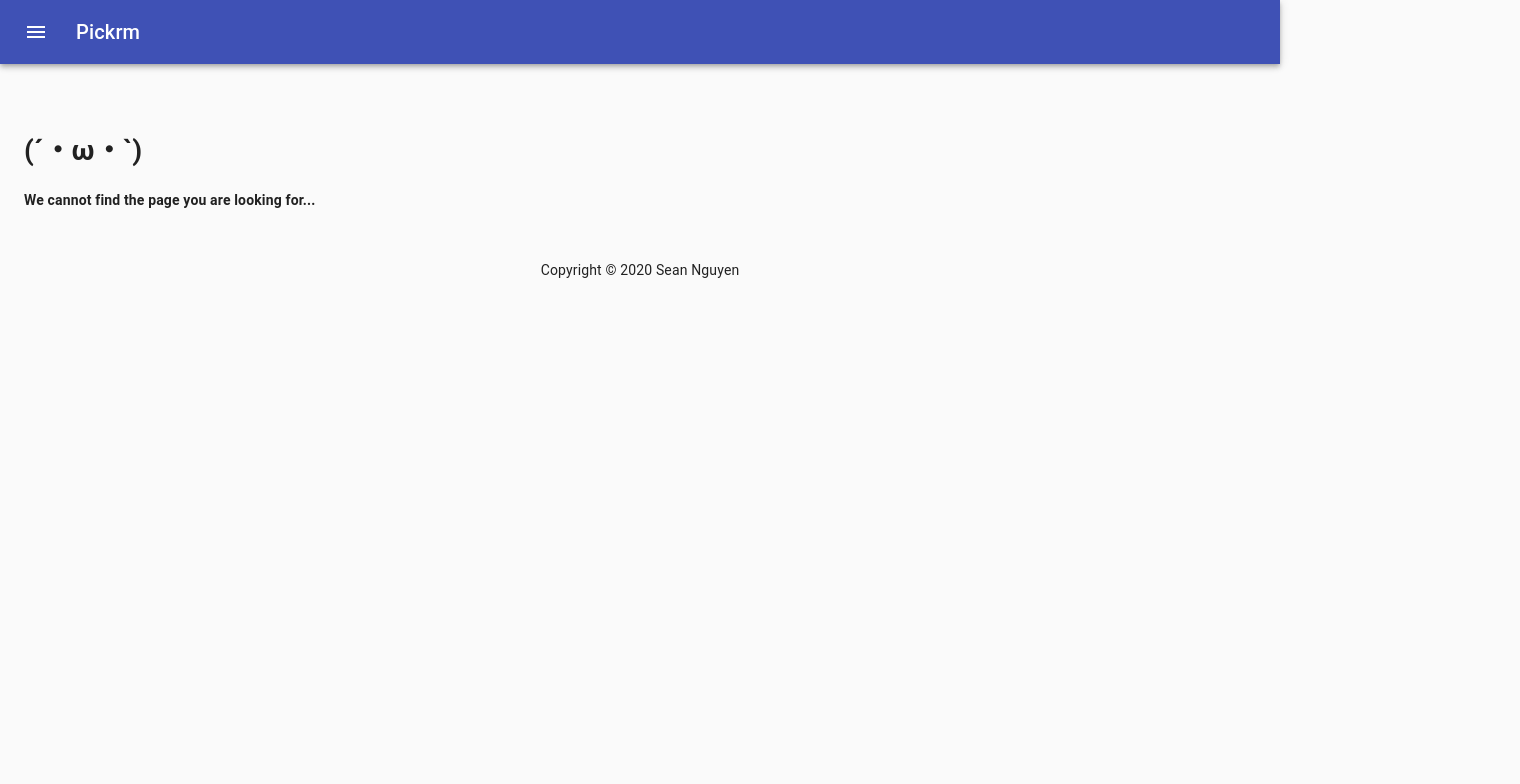
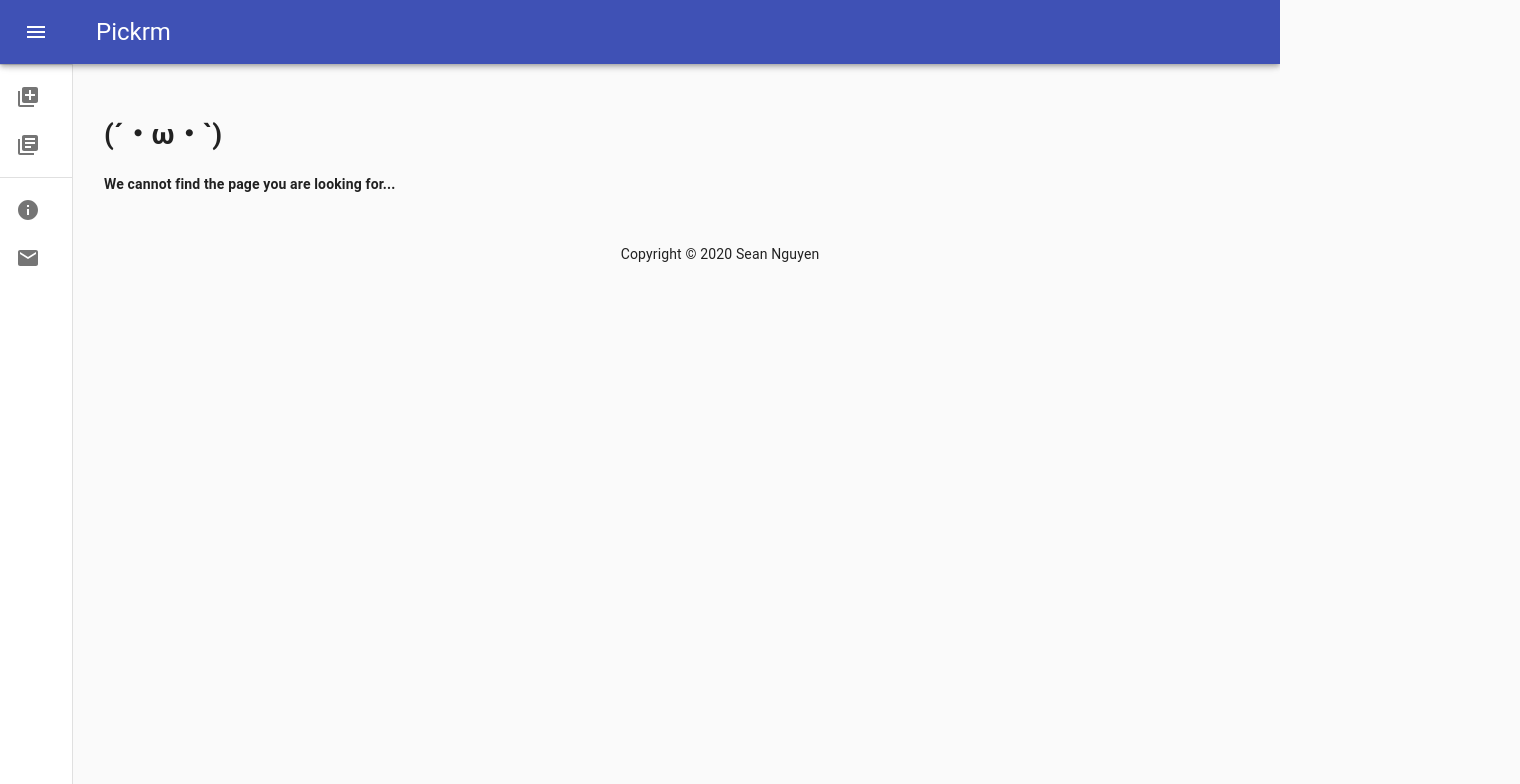
Before and after one commit to seansonhung/pickrm, a React (Create React App) app: page / in a window 1280 px wide. Shown: the top 784 px of the page, 1520 px wide, since content can reach past the window. Built offline with nearby package versions, Linux system fonts and the light colour scheme; no server answers; what aws-amplify would draw is missing.

Commit message:
mini menu when drawer close

```diff
--- a/src/layout/Header.tsx
+++ b/src/layout/Header.tsx
@@ -53,23 +53,27 @@ const Header: React.FC = () => {
           >
             <MenuIcon />
           </IconButton>
-          <Typography variant="h6" noWrap>
+          <Typography variant="h5" noWrap>
             Pickrm
           </Typography>
         </Toolbar>
       </AppBar>
       <Drawer
-        className={classes.drawer}
-        variant="persistent"
-        anchor="left"
-        open={open}
+        variant="permanent"
+        className={clsx(classes.drawer, {
+          [classes.drawerOpen]: open,
+          [classes.drawerClose]: !open,
+        })}
         classes={{
-          paper: classes.drawerPaper,
+          paper: clsx({
+            [classes.drawerOpen]: open,
+            [classes.drawerClose]: !open,
+          }),
         }}
       >
-        <div className={classes.drawerHeader}>
+        <div className={classes.toolbar}>
           <IconButton onClick={handleDrawerClose}>
-            {theme.direction === 'ltr' ? <ChevronLeftIcon /> : <ChevronRightIcon />}
+            {theme.direction === 'rtl' ? <ChevronRightIcon /> : <ChevronLeftIcon />}
           </IconButton>
         </div>
         <Divider />
@@ -100,28 +104,29 @@ const Header: React.FC = () => {
 };
 
 const drawerWidth = 240;
-
 const useStyles = makeStyles((theme) => ({
   root: {
+    overflowX: 'hidden',
     display: 'flex',
   },
   appBar: {
-    transition: theme.transitions.create(['margin', 'width'], {
+    marginBottom: theme.spacing(4),
+    zIndex: theme.zIndex.drawer + 1,
+    transition: theme.transitions.create(['width', 'margin'], {
       easing: theme.transitions.easing.sharp,
       duration: theme.transitions.duration.leavingScreen,
     }),
-    marginBottom: theme.spacing(6)
   },
   appBarShift: {
+    marginLeft: drawerWidth,
     width: `calc(100% - ${drawerWidth}px)`,
-    marginLeft: drawerWidth,
-    transition: theme.transitions.create(['margin', 'width'], {
-      easing: theme.transitions.easing.easeOut,
+    transition: theme.transitions.create(['width', 'margin'], {
+      easing: theme.transitions.easing.sharp,
       duration: theme.transitions.duration.enteringScreen,
     }),
   },
   menuButton: {
-    marginRight: theme.spacing(2),
+    marginRight: 36,
   },
   hide: {
     display: 'none',
@@ -129,19 +134,34 @@ const useStyles = makeStyles((theme) => ({
   drawer: {
     width: drawerWidth,
     flexShrink: 0,
+    whiteSpace: 'nowrap',
   },
-  drawerPaper: {
+  drawerOpen: {
     width: drawerWidth,
+    transition: theme.transitions.create('width', {
+      easing: theme.transitions.easing.sharp,
+      duration: theme.transitions.duration.enteringScreen,
+    }),
   },
-  drawerHeader: {
+  drawerClose: {
+    transition: theme.transitions.create('width', {
+      easing: theme.transitions.easing.sharp,
+      duration: theme.transitions.duration.leavingScreen,
+    }),
+    overflowX: 'hidden',
+    width: theme.spacing(7) + 1,
+    [theme.breakpoints.up('sm')]: {
+      width: theme.spacing(9) + 1,
+    },
+  },
+  toolbar: {
     display: 'flex',
     alignItems: 'center',
+    justifyContent: 'flex-end',
     padding: theme.spacing(0, 1),
     // necessary for content to be below app bar
     ...theme.mixins.toolbar,
-    justifyContent: 'flex-end',
   },
 }));
 
-
 export default Header;
--- a/src/layout/Layout.tsx
+++ b/src/layout/Layout.tsx
@@ -1,7 +1,7 @@
 import React from "react";
 import Footer from "./Footer";
 import Header from "./Header";
-import { Container } from '@material-ui/core';
+import { Container, makeStyles, Theme } from '@material-ui/core';
 import "../style/global.css";
 
 type LayoutProps = {
@@ -9,16 +9,23 @@ type LayoutProps = {
 };
 
 const Layout: React.FC<LayoutProps> = ({ children }) => {
+  const classes = useStyles();
 
   return (
     <React.Fragment>
       <Header />
-      <Container component="div" maxWidth="lg">
-      <main>{children}</main>
-      <Footer />
+      <Container component="div" fixed className={classes.content}>
+        <main>{children}</main>
+        <Footer />
       </Container>
     </React.Fragment>
   );
 };
 
+const useStyles = makeStyles((theme: Theme) => ({
+  content: {
+    marginLeft: theme.spacing(10),
+  },
+}));
+
 export default Layout;
--- a/src/style/global.css
+++ b/src/style/global.css
@@ -20,6 +20,7 @@ strong, b {
 }
 
 body {
+  margin-left:50px;
   color: rgba(0, 0, 0, 0.87);
   margin: 0;
   font-size: 0.875rem;
```
